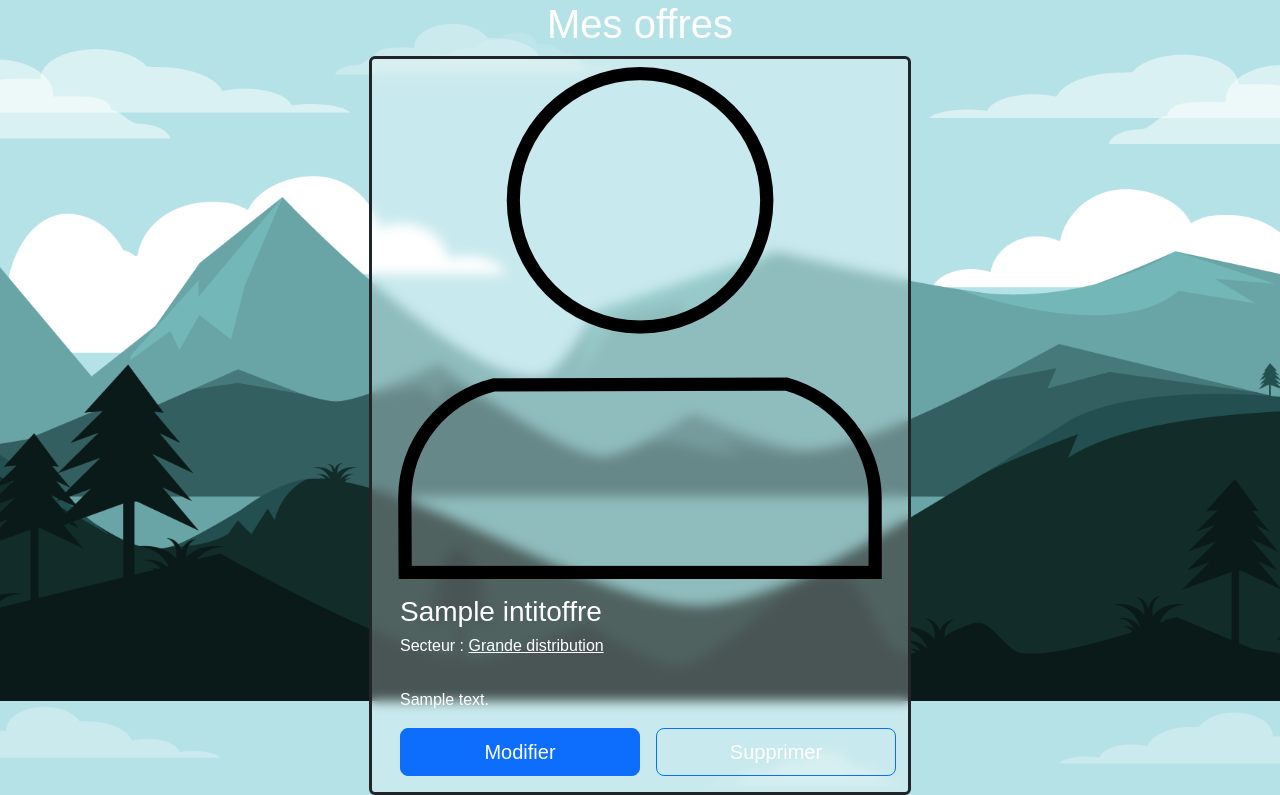
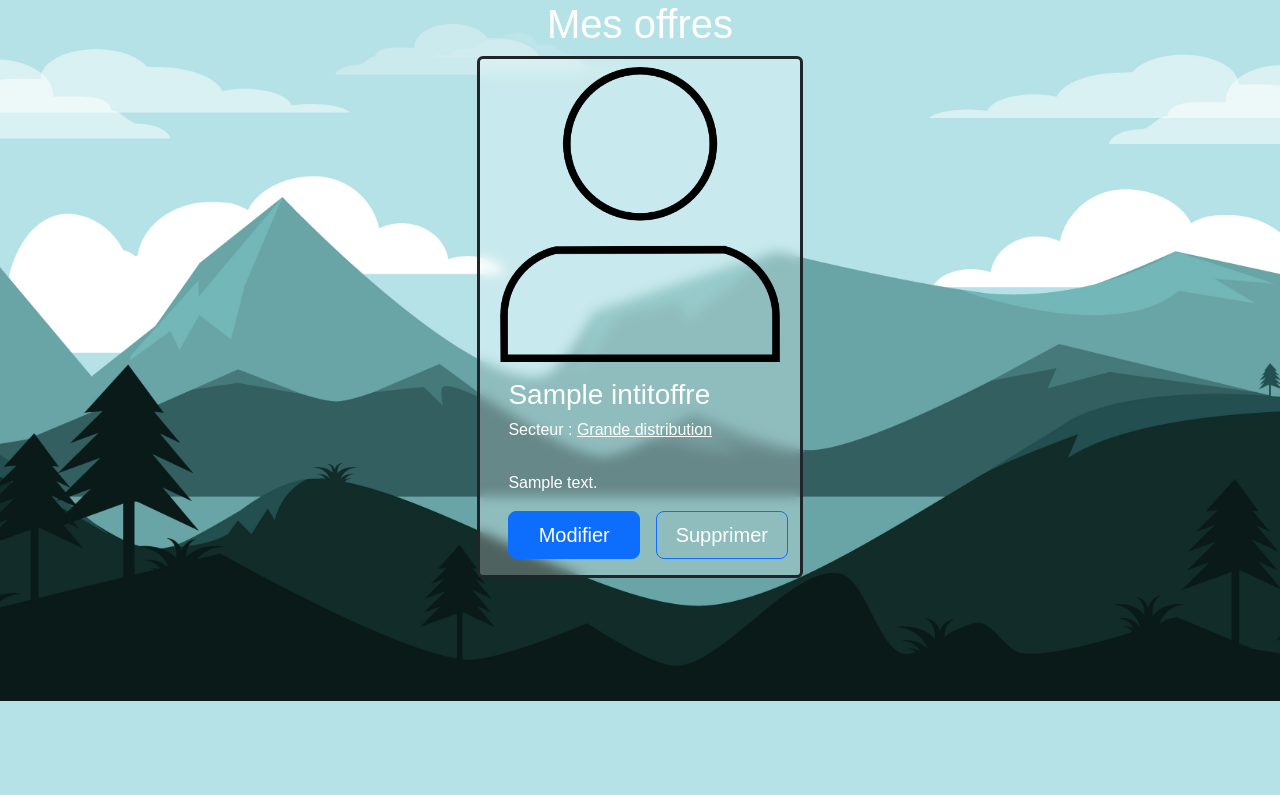
Before and after one commit to Obsercorma/JobsSite, a PHP site: template vue/vue_mesOffres.php in a window 1280 px wide. Shown: the part 99-894 px from the top of the page. After the commit the page ends 800 px from the top, so only its background shows below. Run offline with PHP 8.4, Linux system fonts and the light colour scheme; the template is opened without the code that fills it: most values are stand-ins (such as "Sample title", 1, 10 or a date in 2020); data that the repository does not hold is empty.

Commit message:
Add files via upload

```diff
--- a/vue/css/style.css
+++ b/vue/css/style.css
@@ -57,3 +57,9 @@ body{
 .logoEntete{
   width: 35%;
 }
+.w-60{
+    width: 60% !important;
+}
+.h-60{
+    height: 60% !important;
+}
```
